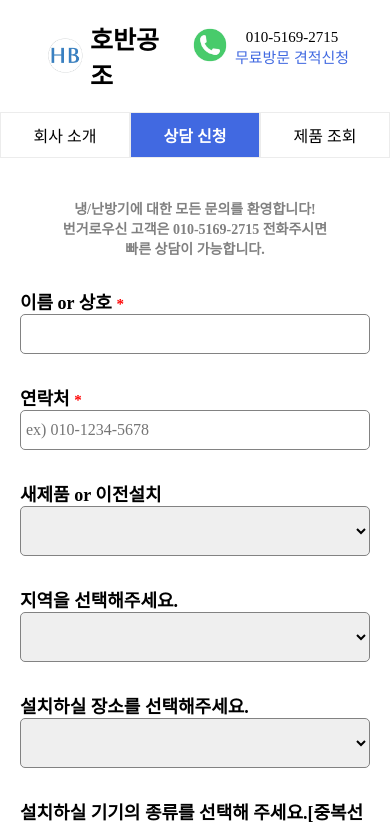
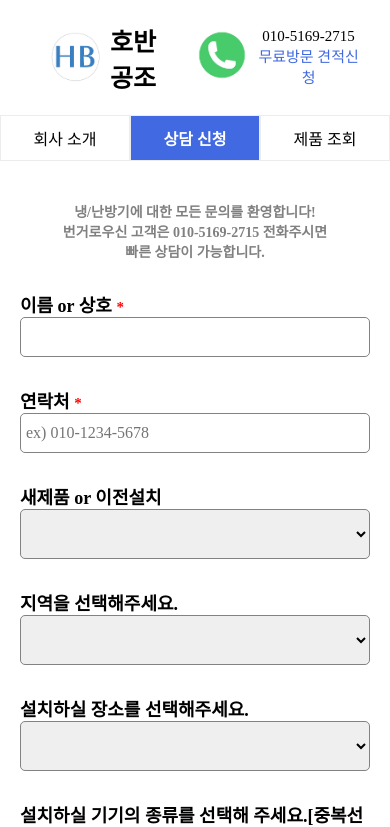
Before and after one commit to zeno0104/hobanGongjo_guest, a React (Vite) app in the folder hobangongjo_guest/: page /counsel in a window 390 px wide. Shown: the top 827 px of the page. Built offline with nearby package versions, Linux system fonts and the light colour scheme; the HTML template or start-up script is replaced by a standard one; a web font is replaced by a local one.

Commit message:
Update Header.css

```diff
--- a/hobangongjo_guest/src/components/Header.css
+++ b/hobangongjo_guest/src/components/Header.css
@@ -116,14 +116,14 @@
 }
 @media (max-width: 768px) {
   .Header .logo .logo_img {
-    width: 50px;
+    width: 70px;
   }
   .Header .logo > div {
     font-size: 25px;
     font-weight: bold;
   }
   .call_img {
-    width: 50px;
+    width: 70px;
   }
   .phone_number_text {
     font-size: 15px;
```
